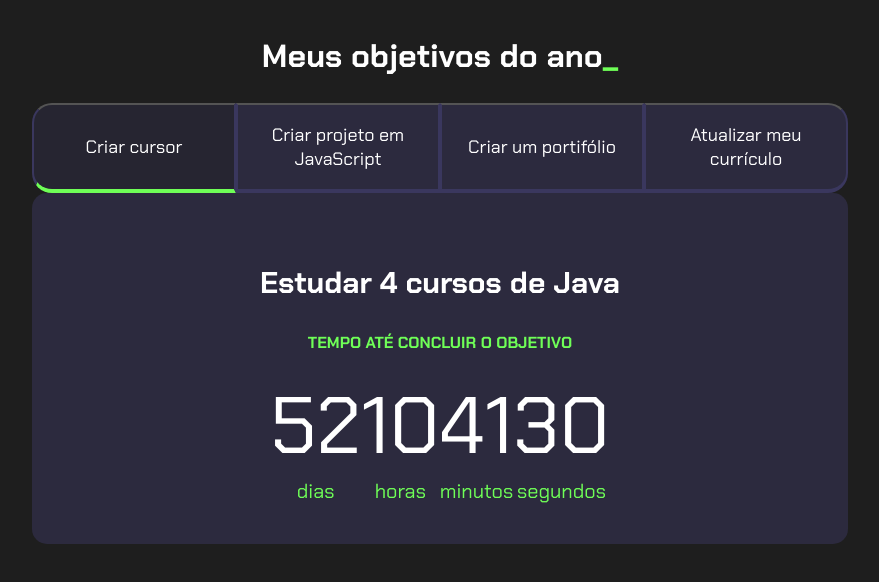
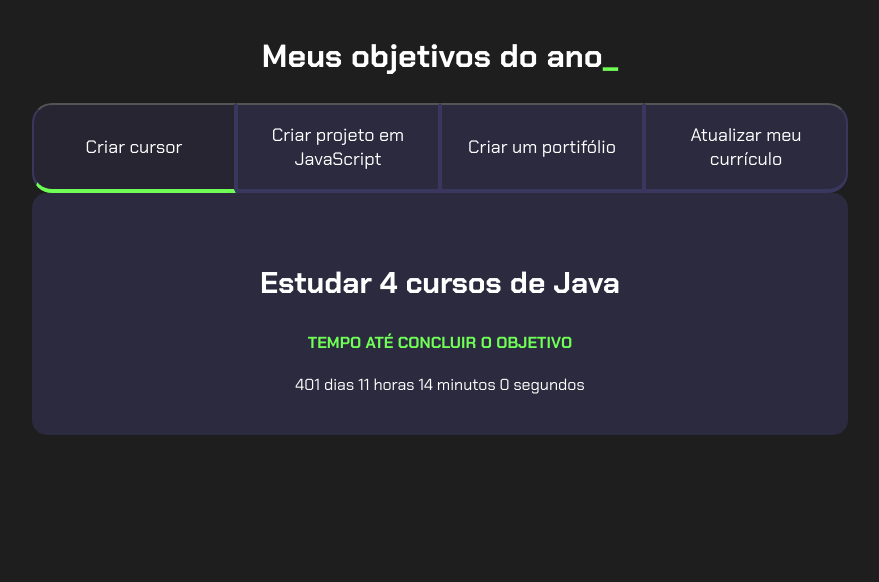
Before and after one commit to Magioto/3f2024, a plain HTML site: page index.html in a window 1280 px wide. Both pictures are taken after a click on the button "Criar cursor". Shown: the whole page, without its empty margins (200-1079 px from the left). Drawn offline with Linux system fonts and the light colour scheme.

Commit message:
Add files via upload

```diff
--- a/index.html
+++ b/index.html
@@ -22,19 +22,19 @@
                     <h3 class="aba-conteudo-titulo-principal">Estudar 4 cursos de Java</h3>
                     <h4 class="aba-conteudo-titulo-secundario">TEMPO ATÉ CONCLUIR O OBJETIVO</h4>
                     <div class="contador">
-                        <div class="contador-digito">
+                        <div class="contador-digito" id="dia0">
                             <div class="contador-digito-numero">52</div>
                             <div class="contador-digito-texto">dias</div>
                         </div>
-                        <div class="cotador-digito">
+                        <div class="cotador-digito" id="hora0">
                             <div class="contador-digito-numero">10</div>
                             <div class="contador-digito-texto">horas</div>
                         </div>
-                        <div class="cotador-digito">
+                        <div class="cotador-digito" id="minutos0">
                             <div class="contador-digito-numero">41</div>
                             <div class="contador-digito-texto">minutos</div>
                         </div>
-                        <div class="contador-digito">
+                        <div class="contador-digito" id="segundos0">
                             <div class="contador-digito-numero">30</div>
                             <div class="contador-digito-texto">segundos</div>
                         </div>
--- a/main.js
+++ b/main.js
@@ -1,53 +1,56 @@
 const botoes = document.querySelectorAll(".botao");
-const conteudo = document.querySelectorAll(".aba-conteudo");
-const contador = document.querySelectorAll(".contador");
+const textos = document.querySelectorAll(".aba-conteudo");
+
+for (let i = 0; i < botoes.length; i++) {
+    botoes[i].onclick = function () {
+
+        for (let j = 0; j < botoes.length; j++) {
+            botoes[j].classList.remove("ativo");
+            textos[j].classList.remove("ativo");
+        }
+
+        botoes[i].classList.add("ativo");
+        textos[i].classList.add("ativo");
+    }
+}
+
+const contadores = document.querySelectorAll(".contador");
+const tempoObjetivo1 = new Date("2025-10-05T00:00:00");
+const tempoObjetivo2 = new Date("2026-12-05T00:00:00");
+const tempoObjetivo3 = new Date("2025-12-30T00:00:00");
+const tempoObjetivo4 = new Date("2024-02-01T00:00:00");
+
+const tempos = [tempoObjetivo1,tempoObjetivo2,tempoObjetivo3,tempoObjetivo4];
 
 
-const tempoObjetivo1 = new Date (2024,7,6,21,30)
-const tempoObjetivo2 = new Date (2024,9,10,5,33)
-const tempoObjetivo3 = new Date (2024,7,16,10,50)
-const tempoObjetivo4 = new Date (2024,11,01,11,28)
-function calculaTempo(tempoObjetivo){
-    const agora = new Date()
-    let segundos
-    let minutos
-    let horas
-    let dias
+function calculaTempo(tempoObjetivo) {
+    let tempoAtual = new Date();
+    let tempoFinal = tempoObjetivo - tempoAtual;
+    let segundos = Math.floor(tempoFinal / 1000);
+    let minutos = Math.floor(segundos / 60);
+    let horas = Math.floor(minutos / 60);
+    let dias = Math.floor(horas / 24);
 
-segundos = (tempoObjetivo-agora)/1000;
-minutos = (segundos)/60;
-horas = (minutos)/60;
-dias = (horas)/24;
-
-segundos = Math.floor(segundos);
-minutos = Math.floor(minutos);
-horas = Math.floor(horas);
-dias = Math.floor(dias);
-
-segundos = segundos%60
-minutos = minutos%60
-horas = horas%24
-return[dias, horas, minutos, segundos]
+    segundos %= 60;
+    minutos %= 60;
+    horas %= 24;
+    if (tempoFinal > 0){
+        return dias + " dias " + horas + " horas " + minutos + " minutos " + segundos + " segundos";
+    } else {
+        return "Prazo Finalizado";
+    }
 }
 
-/*let contadorPrimeiro = calculaTempo(tempoObjetivo1)
-contador[0].textContent = `faltam ${contadorPrimeiro[0]} dias, ${contadorPrimeiro[1]} horas, ${contadorPrimeiro[2]} minutos, ${contadorPrimeiro[3]} segundos`
-let contadorSegundo = calculaTempo(tempoObjetivo2)
-contador[1].textContent = `faltam ${contadorSegundo[0]} dias, ${contadorSegundo[1]} horas, ${contadorSegundo[2]} minutos, ${contadorSegundo[3]} segundos`
-let contadorTerceiro = calculaTempo(tempoObjetivo3)
-contador[2].textContent = `faltam ${contadorTerceiro[0]} dias, ${contadorTerceiro[1]} horas, ${contadorTerceiro[2]} minutos, ${contadorTerceiro[3]} segundos`
-let contadorQuarto = calculaTempo(tempoObjetivo4)
-contador[3].textContent = `faltam ${contadorQuarto[0]} dias, ${contadorQuarto[1]} horas, ${contadorQuarto[2]} minutos, ${contadorQuarto[3]} segundos`
-*/
+function atualizaCronometro(){
 
-
-for(let i = 0 ; i < botoes.length; i++){
-    botoes[i].onclick = function(){
-     for (let j = 0; j< botoes.length ; j++){
-         botoes[j].classList.remove("ativo")
-         conteudo[j].classList.remove("ativo")
-     }
-     botoes[i].classList.add("ativo")
-     conteudo[i].classList.add("ativo")
+    for (let i=0; i<contadores.length;i++){
+        contadores[i].textContent = calculaTempo(tempos[i]);
     }
 }
+
+function comecaCronometro(){
+    atualizaCronometro();
+    setInterval(atualizaCronometro,1000);
+}
+
+comecaCronometro();
--- a/style.css
+++ b/style.css
@@ -41,6 +41,7 @@ span{
 .contador-digito-numero{
     font-size: 80px;
     margin: 0;
+    padding: 10px;
 }
 .contador-digito-texto{
     color:var(--verde);
--- a/sytle.css
+++ b/sytle.css
@@ -7,6 +7,12 @@
     --botao-inativo: rgba(58,55,94,0.5);
     --texto-fundo: rgba(58,55,94,0.3);
 }
+
+/* 1) "chamando" as tags"
+
+     2) "chamando" as classes (chamndos com nome-da-
+     3) "chamando" as IDS;
+    */
 *{
     background-color: var(--cor-de-fundo);
     color: var(--branco);
@@ -18,13 +24,20 @@ span{
 
 .conteudo-principal{
     display: flex;
+    flex-direction: column;
     justify-content: center;
     align-items: center;
-    flex-direction: column;
     width: 100%;
     max-width: 1200px;
-    margin: 0 auto;
 }
+.contador{
+        padding: 0 16px;
+        text-align: center;
+        display: flex;
+        justify-content: center;
+
+    }
+
 .titulo-principal{
     text-align: center;
     width: 100%;
@@ -32,40 +45,14 @@ span{
 }
 .botao{
     background-color: var(--botao-inativo);
-    color: white;
-    /*Define a cor da fonte */
+    color: aliceblue;
     display: flex;
     justify-content: center;
     align-items: center;
-    /* Definem a forma de exibiçao */
     padding: 1em;
-    /* Afastamento interno*/
     font-size: 18px;
-    /* Muda o tamanho da fonte */
     width: 100%;
     border-bottom: 4px solid var(--botao-ativo);
-    border-left: 2px solid var (--botao-ativo);
-    border-right: 2px solid var (--botao-ativo);
+    border-left: 2px  solid var(--botao-ativo);
+    border-right: 2px solid var(--botao-ativo);
 }
-.botoes{
-    display: block;
-}
-.botao:first-child{
-    border-radius: 20px 20px 0 0;
-}
-.botao:last-child{
-        border-radius: 0 0 20px 20px;
-}
-
-@media screen and (min-width: 700px) {
-    .botoes{
-        display: flex;
-    }
-    .botao:last-child{
-        border-radius: 0 20px 20px 0;
-    }
-    .botao:first-child{
-        border-radius: 20px 0 0 20px;
-    }
-
-}
```
